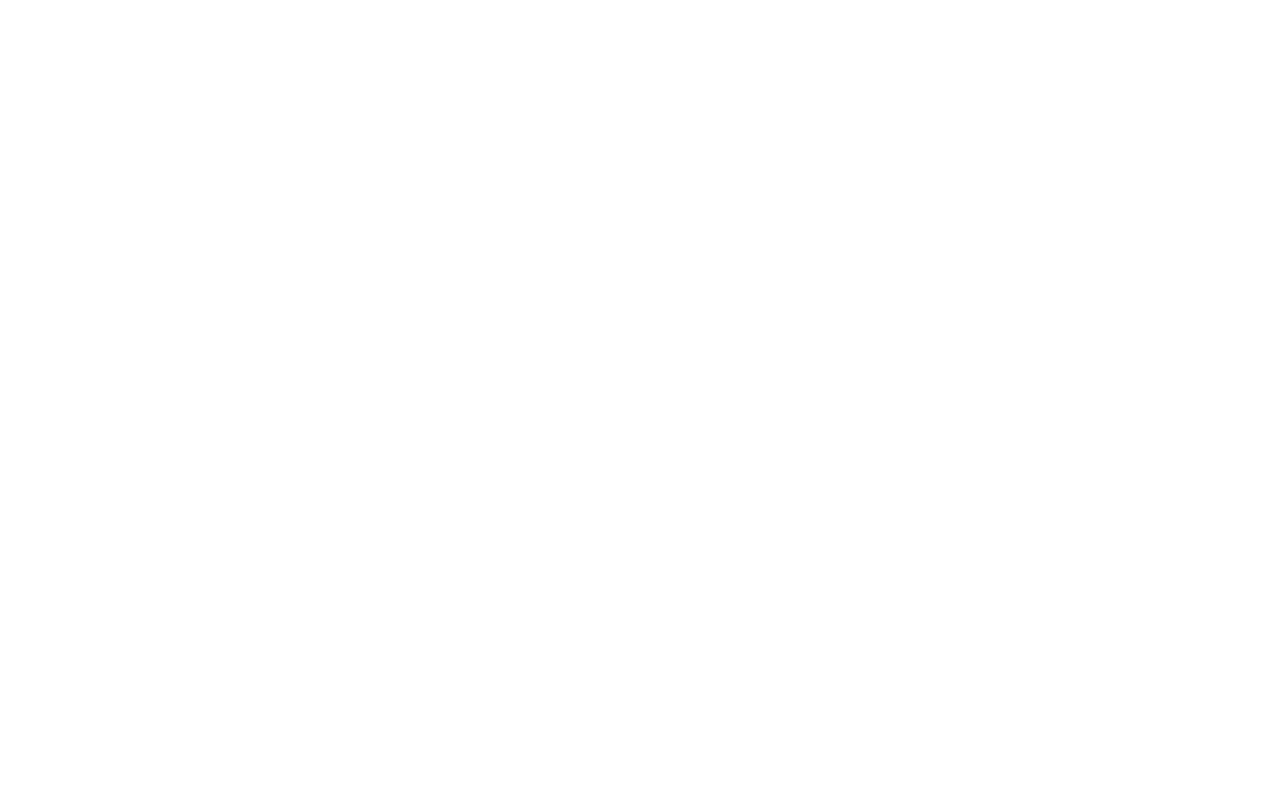
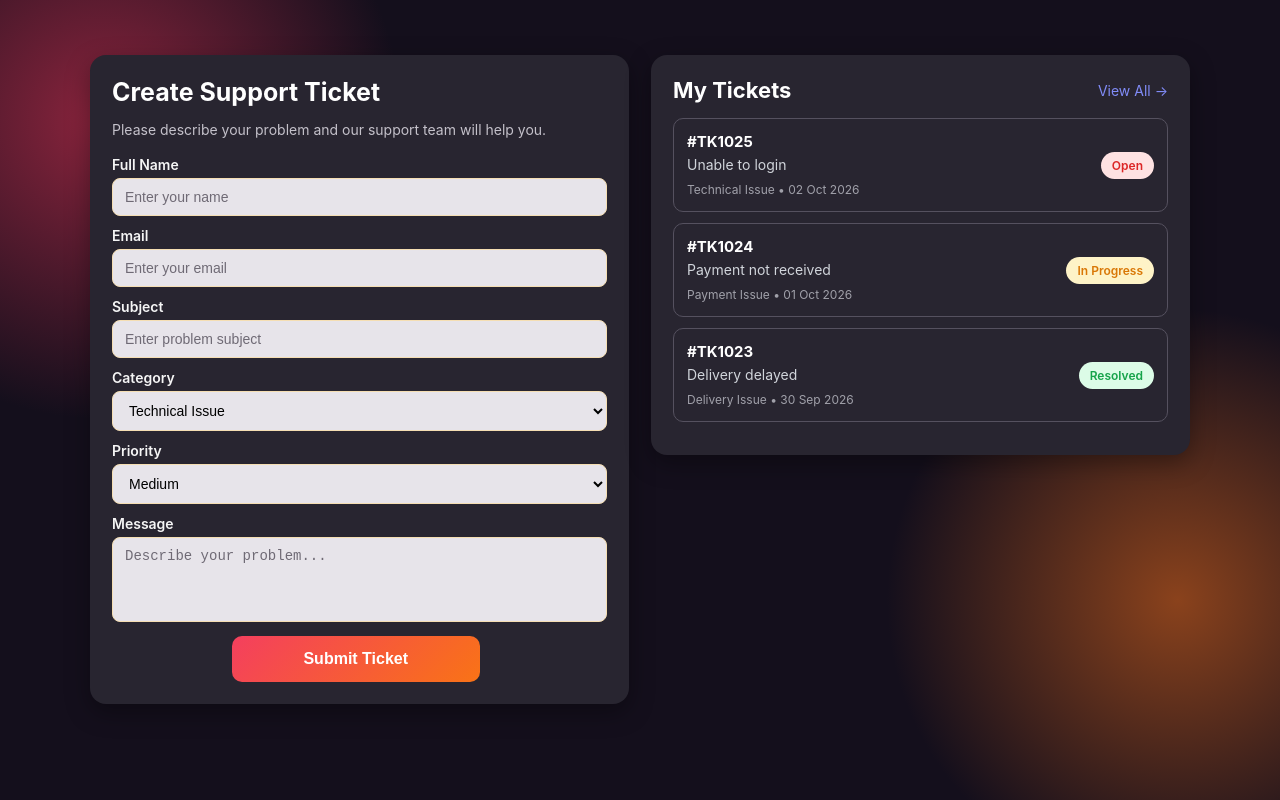
Before and after one commit to deepa-codes5/backend-rest-api, a React (Create React App) app in the folder frontend/: page /support in a window 1280 px wide. Before the commit this address had no page. Built offline with nearby package versions, Linux system fonts and the light colour scheme.

Commit message:
support ticket page

```diff
--- a/frontend/src/App.js
+++ b/frontend/src/App.js
@@ -3,6 +3,7 @@
 import Login from "./components/login";
 import Home from "./components/home";
 import OtpVerification from "./components/otpverification";
+import Supportticket from "./components/supportticket";
 
 function App() {
   return (
@@ -13,7 +14,7 @@
         <Route path="/login" element={<Login />} />
         <Route path="/home" element={<Home />} />
         <Route path="/otp" element={<OtpVerification />} />
-
+        <Route path="/support" element={<Supportticket/>}/>
 
 
       </Routes>
--- a/frontend/src/components/home.css
+++ b/frontend/src/components/home.css
@@ -6,30 +6,22 @@
 
 .navbar {
   width: 100%;
-
   padding: 18px 40px;
-
   box-sizing: border-box;
-
   display: flex;
   align-items: center;
   justify-content: space-between;
-
   background: #17121f;
-
   border-bottom: 1px solid rgba(255, 255, 255, 0.12);
-
   position: sticky;
   top: 0;
-
   z-index: 10;
 }
 
 .logo {
   font-size: 26px;
   font-weight: 700;
-
-  color: #ffffff;
+  color: white;
 }
 
 .search-box {
@@ -77,16 +69,13 @@
 .nav-links {
   display: flex;
   align-items: center;
-
   gap: 25px;
 }
 
 
 .nav-links span {
   color: rgba(255, 255, 255, 0.8);
-
   font-size: 14px;
-
   cursor: pointer;
 }
 
@@ -239,7 +228,6 @@
 
 .service-card h3 {
   color: #fb7185;
-
   margin-bottom: 15px;
 }
 
--- a/frontend/src/components/register.js
+++ b/frontend/src/components/register.js
@@ -3,7 +3,6 @@
 import "./register.css";
 import { ToastContainer, toast } from "react-toastify";
 import "react-toastify/dist/ReactToastify.css";
-import Welcome from "./example";
 
 
 function Register() {
@@ -70,7 +69,7 @@
           Already have an account?{" "}
           <Link to="/login">Login</Link>
         </p>
-          <Welcome/>
+
       </div>
 
     </div>
--- /dev/null
+++ b/frontend/src/components/supportticket.css
@@ -0,0 +1,181 @@
+.support-page {
+  min-height: 100vh;
+  background:
+    radial-gradient(circle at 8% 15%, #8b243d 0%, transparent 22%),
+    radial-gradient(circle at 92% 75%, #8a421c 0%, transparent 22%),
+    #140f1c;
+  padding: 35px 50px;
+  box-sizing: border-box;
+}
+
+.support-container {
+  max-width: 1100px;
+  margin: auto;
+  display: grid;
+  grid-template-columns: 1fr 1fr;
+  gap: 22px;
+  align-items: start;
+  padding: 20px;
+}
+
+.ticket-form,
+.my-tickets {
+  background: #282530;
+  padding: 22px;
+  border-radius: 16px;
+  box-shadow: 0 8px 25px rgba(0, 0, 0, 0.35);
+}
+
+
+
+.ticket-form h1 {
+  font-size: 25px;
+  margin: 0 0 6px;
+  color: white;
+}
+
+.description {
+  font-size: 14px;
+  margin-bottom: 18px;
+  color: #c4c1ca;
+}
+
+.ticket-form label {
+  display: block;
+  margin-top: 11px;
+  margin-bottom: 5px;
+  font-size: 14px;
+  font-weight: 600;
+  color: whitesmoke
+}
+
+.ticket-form input,
+.ticket-form select,
+.ticket-form textarea {
+  width: 100%;
+  padding: 10px 12px;
+  border: 1px solid wheat;
+  border-radius: 8px;
+  font-size: 14px;
+  box-sizing: border-box;
+   background: #e7e4ea
+}
+
+.ticket-form textarea {
+  height: 85px;
+  resize: none;
+}
+
+.ticket-form button {
+ width: 50%;
+ margin-left: 120px;
+
+  padding: 14px;
+
+  margin-top: 10px;
+
+  border: none;
+
+  border-radius: 10px;
+
+  background: linear-gradient(
+    135deg,
+    #f43f5e,
+    #f97316
+  );
+
+  color: white;
+
+  font-size: 16px;
+
+  font-weight: 600;
+
+  cursor: pointer;
+
+  transition: all 0.3s ease;
+}
+
+
+.ticket-form input::placeholder,
+.ticket-form textarea::placeholder {
+  color: #6f6a75;
+}
+
+.ticket-header {
+  display: flex;
+  justify-content: space-between;
+  align-items: center;
+  margin-bottom: 15px;
+}
+
+.ticket-header h2 {
+  margin: 0;
+  color: white;
+  font-size: 22px;
+}
+
+.ticket-header span {
+  color: #818cf8;
+  font-size: 14px;
+}
+
+.ticket-card {
+  display: flex;
+  justify-content: space-between;
+  align-items: center;
+  padding: 13px;
+  border: 1px solid #55515f;
+  border-radius: 10px;
+  margin-bottom: 11px;
+}
+
+.ticket-card h3 {
+  margin: 0 0 5px;
+  font-size: 15px;
+  color: white;
+}
+
+.ticket-card p {
+  margin: 0 0 5px;
+  font-size: 14px;
+  color: #d1d5db;
+}
+
+.ticket-card small {
+  color: #a1a1aa;
+  font-size: 12px;
+}
+
+.status {
+  padding: 6px 11px;
+  border-radius: 18px;
+  font-size: 12px;
+  font-weight: 600;
+}
+
+.open {
+  background: #fee2e2;
+  color: #dc2626;
+}
+
+.progress {
+  background: #fef3c7;
+  color: #d97706;
+}
+
+.resolved {
+  background: #dcfce7;
+  color: #16a34a;
+}
+
+
+
+@media (max-width: 800px) {
+  .support-page {
+    padding: 20px;
+  }
+
+  .support-container {
+    grid-template-columns: 1fr;
+  }
+}
--- /dev/null
+++ b/frontend/src/components/supportticket.js
@@ -0,0 +1,160 @@
+import { useState } from "react";
+import "./supportticket.css";
+
+function SupportTicket() {
+
+  const [name, setName] = useState("");
+  const [email, setEmail] = useState("");
+  const [subject, setSubject] = useState("");
+  const [category, setCategory] = useState("Technical Issue");
+  const [priority, setPriority] = useState("Medium");
+  const [message, setMessage] = useState("");
+
+  const handleSubmit = (e) => {
+    e.preventDefault();
+
+    console.log({
+      name,
+      email,
+      subject,
+      category,
+      priority,
+      message
+    });
+
+    alert("Support ticket submitted!");
+  };
+
+  return (
+    <div className="support-page">
+
+      <div className="support-container">
+
+        <div className="ticket-form">
+
+          <h1>Create Support Ticket</h1>
+
+          <p className="description">
+            Please describe your problem and our support team will help you.
+          </p>
+
+          <form onSubmit={handleSubmit}>
+
+            <label>Full Name</label>
+            <input
+              type="text"
+              placeholder="Enter your name"
+              value={name}
+              onChange={(e) => setName(e.target.value)}
+            />
+
+            <label>Email</label>
+            <input
+              type="email"
+              placeholder="Enter your email"
+              value={email}
+              onChange={(e) => setEmail(e.target.value)}
+            />
+
+            <label>Subject</label>
+            <input
+              type="text"
+              placeholder="Enter problem subject"
+              value={subject}
+              onChange={(e) => setSubject(e.target.value)}
+            />
+
+            <label>Category</label>
+            <select
+              value={category}
+              onChange={(e) => setCategory(e.target.value)}
+            >
+              <option>Technical Issue</option>
+              <option>Payment Issue</option>
+              <option>Delivery Issue</option>
+              <option>Account Issue</option>
+              <option>Other</option>
+            </select>
+
+            <label>Priority</label>
+            <select
+              value={priority}
+              onChange={(e) => setPriority(e.target.value)}
+            >
+              <option>Low</option>
+              <option>Medium</option>
+              <option>High</option>
+            </select>
+
+            <label>Message</label>
+            <textarea
+              placeholder="Describe your problem..."
+              value={message}
+              onChange={(e) => setMessage(e.target.value)}
+            ></textarea>
+
+            <button type="submit">
+              Submit Ticket
+            </button>
+
+          </form>
+
+        </div>
+
+
+        {/* My Tickets */}
+
+        <div className="my-tickets">
+
+          <div className="ticket-header">
+            <h2>My Tickets</h2>
+            <span>View All →</span>
+          </div>
+
+          <div className="ticket-card">
+            <div>
+              <h3>#TK1025</h3>
+              <p>Unable to login</p>
+              <small>Technical Issue • 02 Oct 2026</small>
+            </div>
+
+            <span className="status open">
+              Open
+            </span>
+          </div>
+
+
+          <div className="ticket-card">
+            <div>
+              <h3>#TK1024</h3>
+              <p>Payment not received</p>
+              <small>Payment Issue • 01 Oct 2026</small>
+            </div>
+
+            <span className="status progress">
+              In Progress
+            </span>
+          </div>
+
+
+          <div className="ticket-card">
+            <div>
+              <h3>#TK1023</h3>
+              <p>Delivery delayed</p>
+              <small>Delivery Issue • 30 Sep 2026</small>
+            </div>
+
+            <span className="status resolved">
+              Resolved
+            </span>
+          </div>
+
+        </div>
+
+      </div>
+
+    </div>
+  );
+}
+
+export default SupportTicket;
```
Also changed, not shown: frontend/src/components/login.css (+4 -7 lines).
